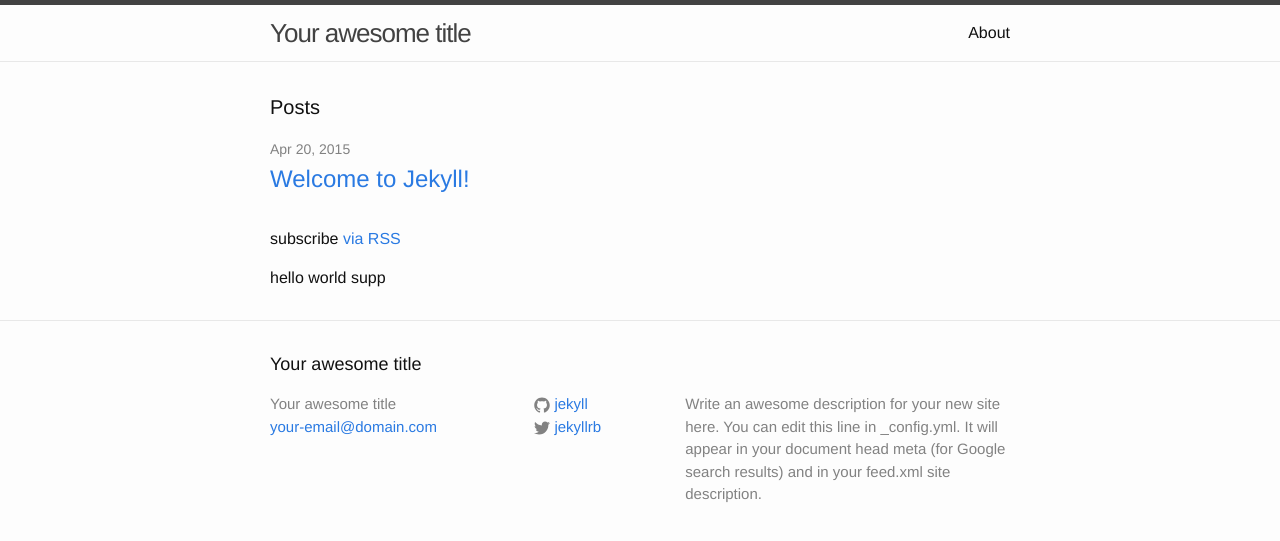
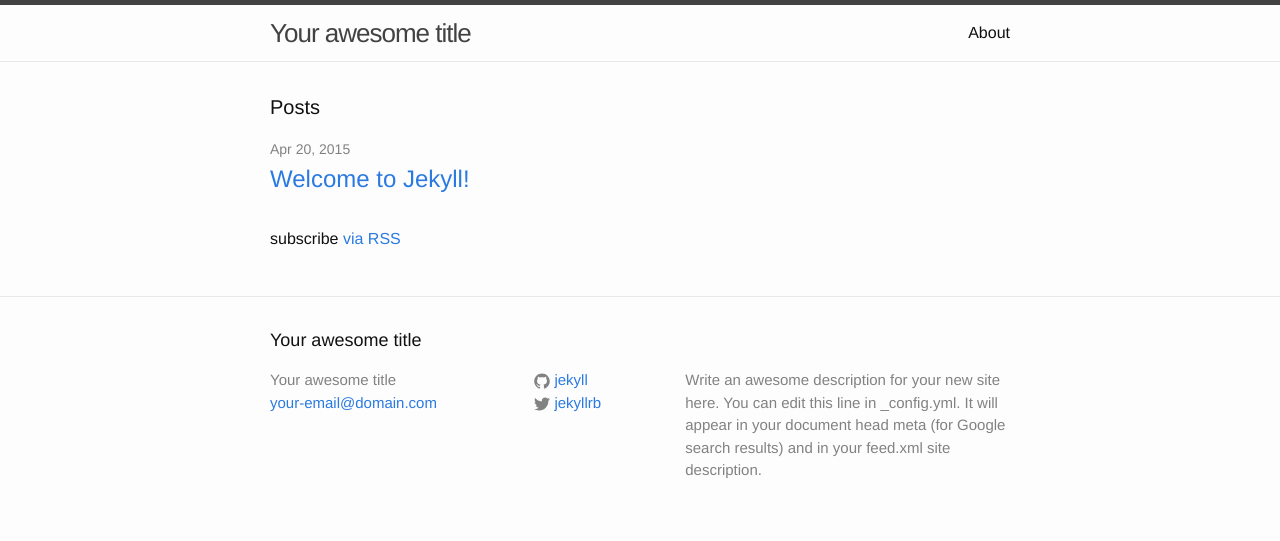
Before and after one commit to neale/neale.github.io, a Jekyll site: the page built from index.html, in a window 1280 px wide. Shown: the top 541 px of the page. Built offline with Jekyll 4.4.1, drawn with Linux system fonts in a browser that asks for light colours.

```diff
--- /dev/null
+++ b/Gemfile
@@ -0,0 +1,2 @@
+source 'https://rubygems.org'
+gem 'github-pages'
--- a/index.html
+++ b/index.html
@@ -21,5 +21,3 @@ layout: default
   <p class="rss-subscribe">subscribe <a href="{{ "/feed.xml" | prepend: site.baseurl }}">via RSS</a></p>
 
 </div>
-hello world
-supp
```
